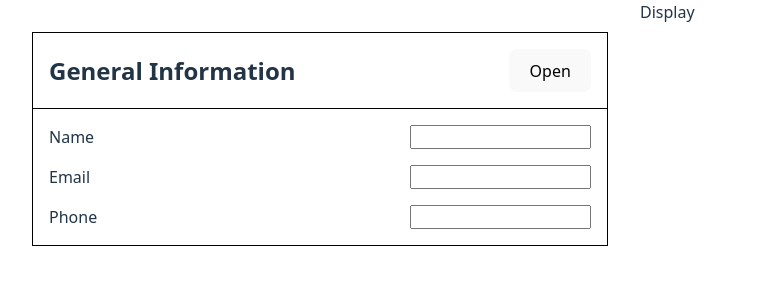
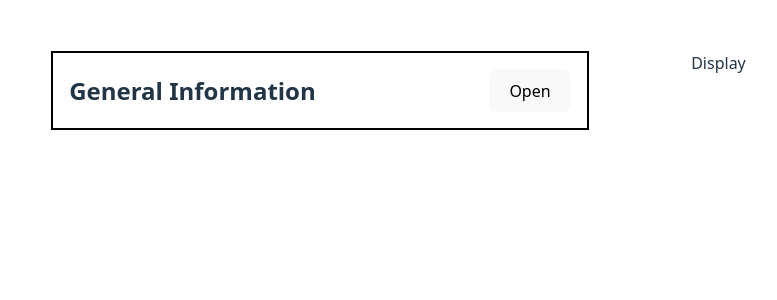
Before and after one commit to keyfeula/cv-app, a React (Vite) app: page / in a window 1280 px wide. Shown: the top 300 px of the page, without its empty margins (0-777 px from the left). Built offline with nearby package versions, Linux system fonts and the light colour scheme.

Commit message:
Complete functionality for general info component
Add onChange handler to handle rerendering input changes with updated state and on click button handler to rerender the form if it needs to be opened or closed

```diff
--- a/src/App.css
+++ b/src/App.css
@@ -5,5 +5,12 @@
 }
 
 .controls {
-  padding: 2rem;
+  padding: min(8%, 4rem);
+  display: flex;
+  flex-direction: column;
+  gap: 2rem;
 }
+
+.display {
+  padding: min(8%, 4rem);
+}
--- a/src/App.jsx
+++ b/src/App.jsx
@@ -11,7 +11,7 @@ function App() {
       <section className="controls">
         <GeneralInfo />
       </section>
-      <section className="cv-display">
+      <section className="display">
         Display
       </section>
     </>
--- a/src/components/GeneralInfo.jsx
+++ b/src/components/GeneralInfo.jsx
@@ -3,28 +3,49 @@ import "../styles/GeneralInfo.css";
 
 export function GeneralInfo(props) {
 
-    const [dataObj, setDataObj] = useState({name: "", email: "", phoneNum: ""});
+    const [open, setOpen] = useState(false);
+    const [formData, setFormData] = useState({name: "", email: "", phoneNum: ""});
+
+    function clickHandler() {
+        setOpen(!open);
+    }
+
+    function inputHandler(event) {
+        switch (event.target.id) {
+            case "name":
+                setFormData({...formData, name: event.target.value});
+                break;
+            case "email":
+                setFormData({...formData, email: event.target.value});
+                break;
+            case "phone":
+                setFormData({...formData, phoneNum: event.target.value});
+                break;
+        }
+    }
 
     return (
         <div className="general-info">
             <header>
                 <h2>General Information</h2>
-                <button>Open</button>
+                <button onClick={clickHandler}>{open ? "Close" : "Open"}</button>
             </header>
-            <form action="">
+            {open ? (
+                <form action="">
                 <div className="form-field">
                     <label htmlFor="name">Name</label>
-                    <input type="text" id="name"/>
+                    <input type="text" id="name" value={formData.name} onChange={inputHandler}/>
                 </div>
                 <div className="form-field">
                     <label htmlFor="email">Email</label>
-                    <input type="email" id="email"/>
+                    <input type="email" id="email" value={formData.email} onChange={inputHandler}/>
                 </div>
                 <div className="form-field">
                     <label htmlFor="phone">Phone</label>
-                    <input type="tel" id="phone"/>
+                    <input type="tel" id="phone" value={formData.phoneNum} onChange={inputHandler}/>
                 </div>
             </form>
+            ) : null}
         </div>
     );
 }
--- a/src/styles/GeneralInfo.css
+++ b/src/styles/GeneralInfo.css
@@ -1,16 +1,17 @@
 .general-info {
-    border: 1px solid black;
+    border: 2px solid black;
 }
 
 header {
     display: flex;
     justify-content: space-between;
     align-items: center;
-    border-bottom: 1px solid black;
     padding: 1rem;
+    gap: 1rem;
 }
 
 form {
+    border-top: 2px solid black;
     padding: 1rem;
     display: flex;
     flex-direction: column;
```
